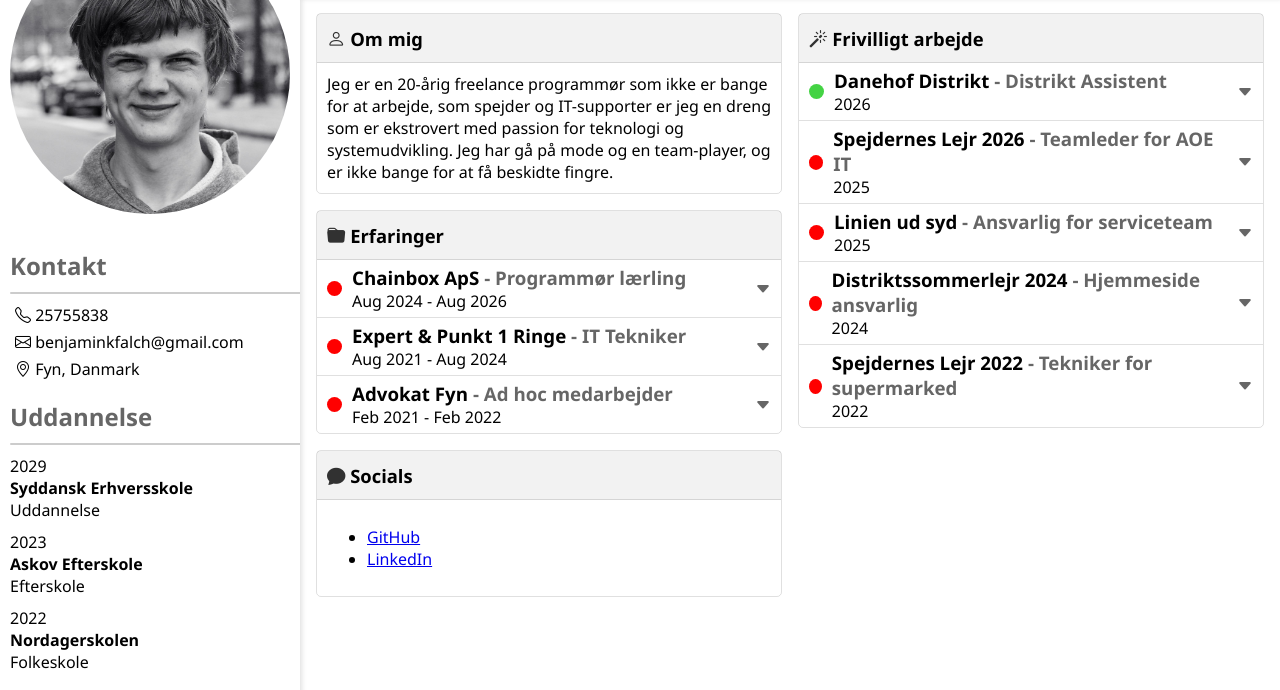
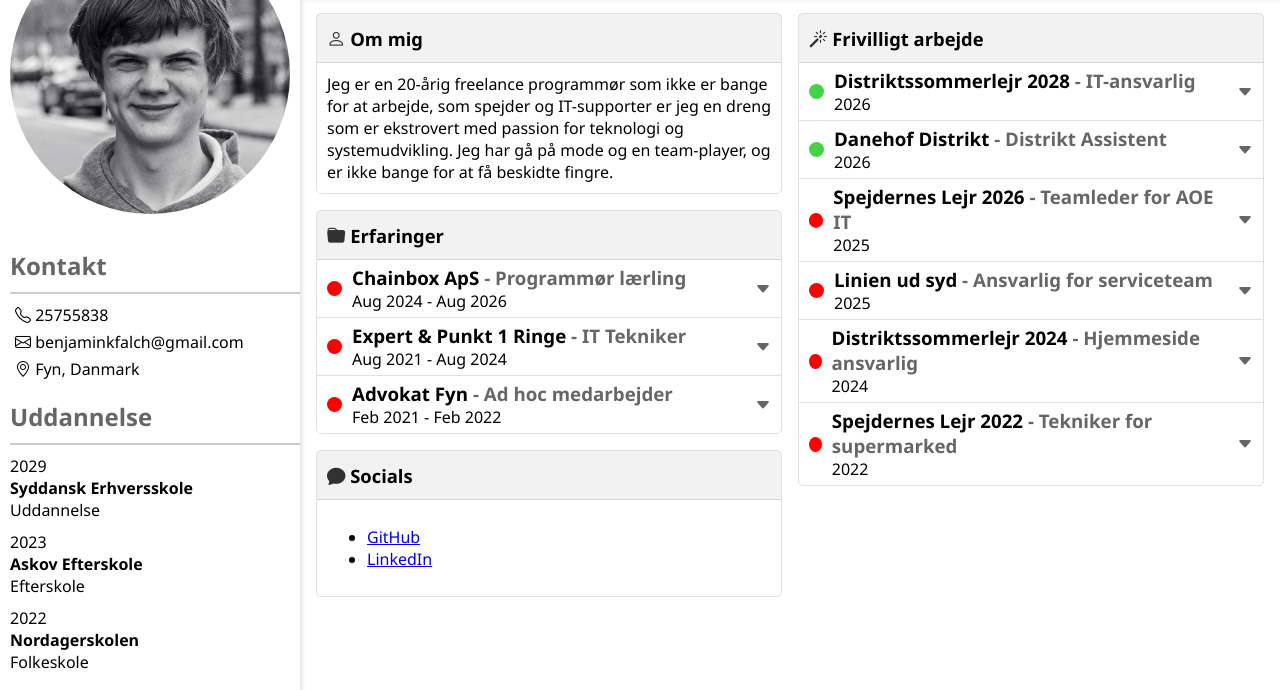
Before and after one commit to smallbenji/CV, a plain HTML site: page public/index.html in a window 1280 px wide. Shown: the part 76-766 px from the top of the page. Drawn offline with nearby package versions, Linux system fonts and the light colour scheme.

Commit message:
Tilføj Distriktssommerlejr 2028 til frivilligt arbejde

```diff
--- a/public/index.html
+++ b/public/index.html
@@ -159,6 +159,21 @@
                     <div class="card-header">
                         <p><i class="bi bi-magic"></i> Frivilligt arbejde</p>
                     </div>
+                    <div id="ds28-website" class="card-item">
+                        <div class="card-item-content">
+                            <div class="status success"></div>
+                            <div>
+                                <h3>Distriktssommerlejr 2028 <span class="work-desc">- IT-ansvarlig</span></h3>
+                                2026
+                            </div>
+                            <div class="flex"></div>
+                            <div><i class="bi bi-caret-down-fill" onclick="toggleDropdown('ds28-website')"></i>
+                            </div>
+                        </div>
+                        <div class="card-item-dropdown">
+                            Udvikler og vedligeholder tilmeldingssystemet til Distriktssommerlejr 2028, herunder gruppetilmelding, aktiviteter, materialer og andre administrative funktioner til brug for lejrledelsen.
+                        </div>
+                    </div>
                     <div id="danehof-distrikt" class="card-item">
                         <div class="card-item-content">
                             <div class="status success"></div>
```
